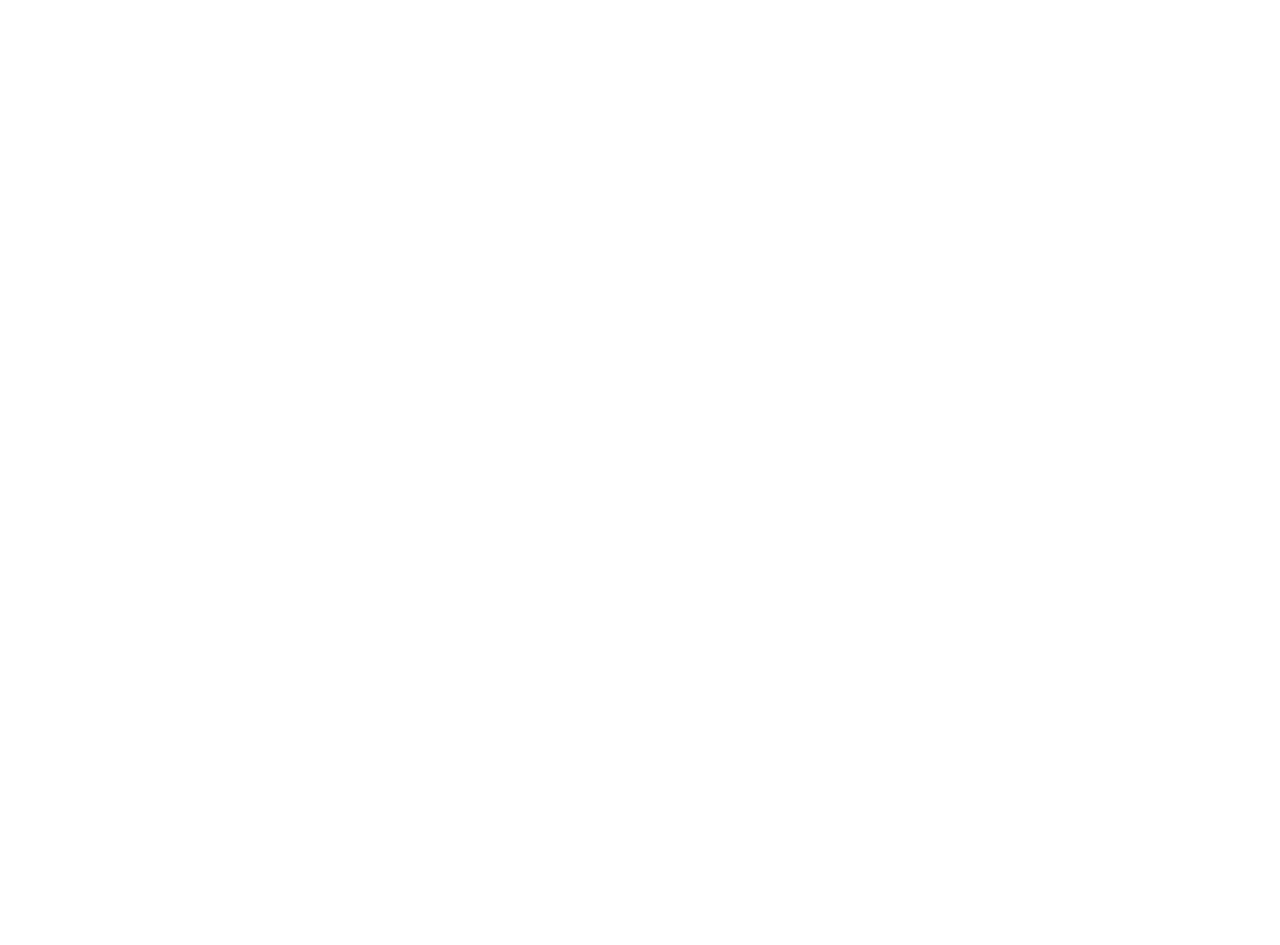
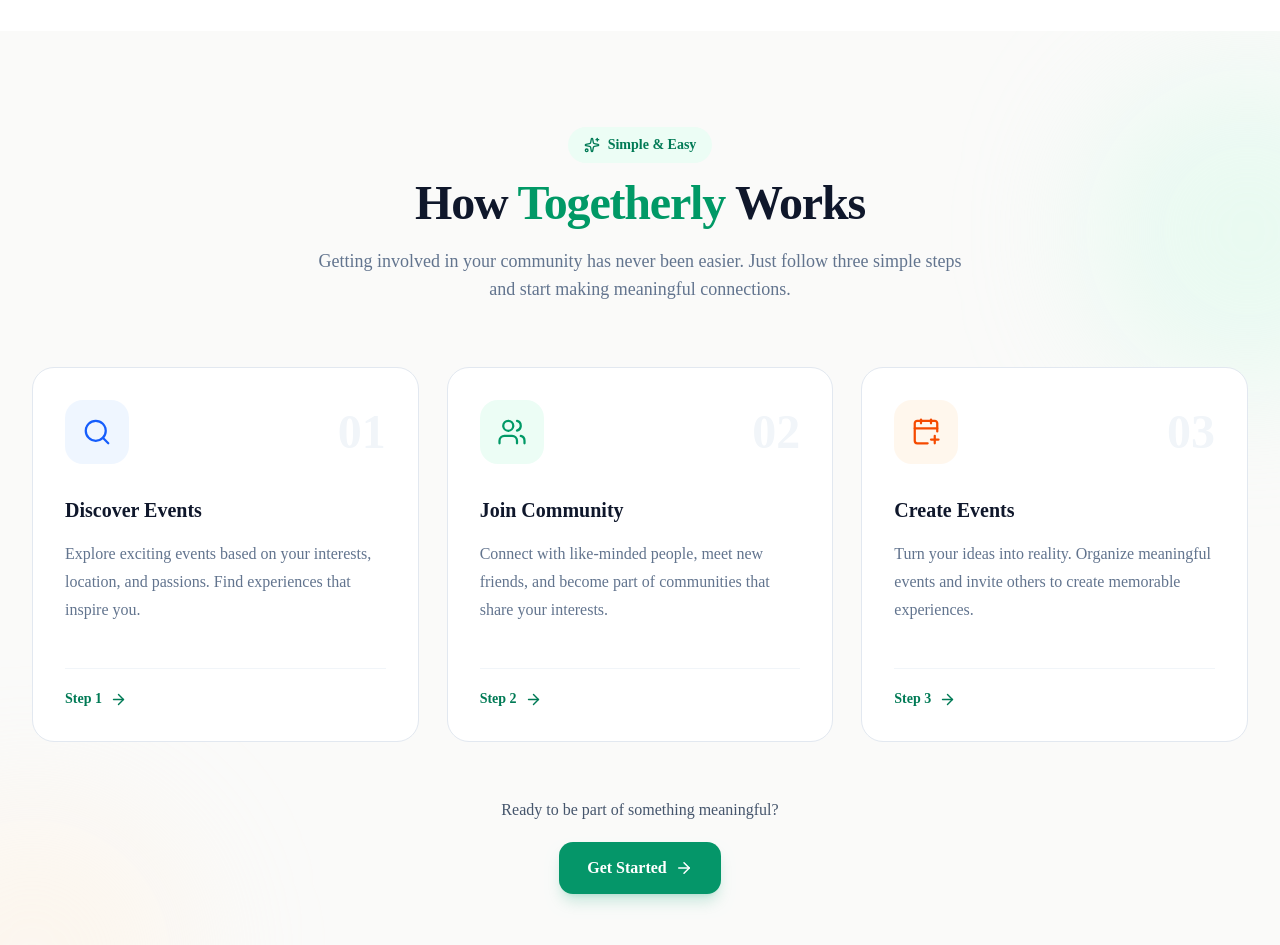
Before and after one commit to nahid1838/A8-Togetherly-Frontend, a Next.js app: page / in a window 1280 px wide. Shown: the part 1860-2805 px from the top of the page. Before the commit the page ends 1891 px from the top, so only its background shows below. Built offline with nearby package versions, Linux system fonts and the light colour scheme.

Commit message:
How it works section added

```diff
--- a/src/app/page.tsx
+++ b/src/app/page.tsx
@@ -1,11 +1,13 @@
 import EventCategories from "@/components/home/EventCategories";
 import HeroSection from "@/components/home/HeroSection";
+import HowItWorks from "@/components/home/HowItWorks";
 
 export default function Home() {
   return (
     <div>
       <HeroSection />
       <EventCategories />
+      <HowItWorks />
     </div>
   );
 }
--- /dev/null
+++ b/src/components/home/HowItWorks.tsx
@@ -0,0 +1,123 @@
+
+import {
+  Search,
+  Users,
+  CalendarPlus,
+  ArrowRight,
+  Sparkles,
+} from "lucide-react";
+
+const steps = [
+  {
+    number: "01",
+    title: "Discover Events",
+    description:
+      "Explore exciting events based on your interests, location, and passions. Find experiences that inspire you.",
+    icon: Search,
+    color: "bg-blue-50 text-blue-600",
+  },
+  {
+    number: "02",
+    title: "Join Community",
+    description:
+      "Connect with like-minded people, meet new friends, and become part of communities that share your interests.",
+    icon: Users,
+    color: "bg-emerald-50 text-emerald-600",
+  },
+  {
+    number: "03",
+    title: "Create Events",
+    description:
+      "Turn your ideas into reality. Organize meaningful events and invite others to create memorable experiences.",
+    icon: CalendarPlus,
+    color: "bg-orange-50 text-orange-600",
+  },
+];
+
+export default function HowItWorks() {
+  return (
+    <section className="relative overflow-hidden bg-[#FAFAF9] px-5 py-20 md:px-8 lg:py-24">
+      {/* Background Decoration */}
+      <div className="absolute -right-32 top-10 h-80 w-80 rounded-full bg-emerald-100/40 blur-3xl" />
+      <div className="absolute -bottom-32 -left-32 h-80 w-80 rounded-full bg-orange-100/30 blur-3xl" />
+
+      <div className="relative mx-auto max-w-7xl">
+
+        {/* Section Heading */}
+        <div className="mx-auto mb-16 max-w-2xl text-center">
+          <span className="mb-4 inline-flex items-center gap-2 rounded-full bg-emerald-50 px-4 py-2 text-sm font-semibold text-emerald-700">
+            <Sparkles size={16} />
+            Simple & Easy
+          </span>
+
+          <h2 className="text-3xl font-bold tracking-tight text-slate-900 sm:text-4xl lg:text-5xl">
+            How <span className="text-emerald-600">Togetherly</span> Works
+          </h2>
+
+          <p className="mt-5 text-base leading-7 text-slate-500 sm:text-lg">
+            Getting involved in your community has never been easier.
+            Just follow three simple steps and start making meaningful connections.
+          </p>
+        </div>
+
+        {/* Steps */}
+        <div className="grid gap-7 md:grid-cols-3">
+          {steps.map((step, index) => {
+            const Icon = step.icon;
+
+            return (
+              <div
+                key={step.number}
+                className="group relative rounded-3xl border border-slate-200 bg-white p-8 transition-all duration-300 hover:-translate-y-2 hover:border-emerald-200 hover:shadow-xl hover:shadow-emerald-900/5"
+              >
+                {/* Step Number */}
+                <div className="mb-8 flex items-center justify-between">
+                  <div
+                    className={`flex h-16 w-16 items-center justify-center rounded-2xl ${step.color} transition-transform duration-300 group-hover:scale-110`}
+                  >
+                    <Icon size={30} strokeWidth={1.8} />
+                  </div>
+
+                  <span className="text-5xl font-extrabold text-slate-100 transition-colors group-hover:text-emerald-100">
+                    {step.number}
+                  </span>
+                </div>
+
+                {/* Content */}
+                <h3 className="text-xl font-bold text-slate-900 transition-colors group-hover:text-emerald-700">
+                  {step.title}
+                </h3>
+
+                <p className="mt-4 min-h-[100px] text-sm leading-7 text-slate-500 sm:text-base">
+                  {step.description}
+                </p>
+
+                {/* Bottom Indicator */}
+                <div className="mt-7 flex items-center gap-2 border-t border-slate-100 pt-5 text-sm font-semibold text-emerald-700">
+                  <span>Step {index + 1}</span>
+                  <ArrowRight
+                    size={17}
+                    className="transition-transform group-hover:translate-x-1"
+                  />
+                </div>
+              </div>
+            );
+          })}
+        </div>
+
+        {/* Bottom CTA */}
+        <div className="mt-14 text-center">
+          <p className="mb-5 text-slate-600">
+            Ready to be part of something meaningful?
+          </p>
+
+          <button className="inline-flex items-center gap-2 rounded-xl bg-[#059669] px-7 py-3.5 font-semibold text-white shadow-lg shadow-emerald-600/20 transition-all hover:-translate-y-1 hover:bg-[#047857]">
+            Get Started
+            <ArrowRight size={18} />
+          </button>
+        </div>
+
+      </div>
+    </section>
+  );
+}
--- a/src/components/home/Navbar.tsx
+++ b/src/components/home/Navbar.tsx
@@ -76,9 +76,6 @@ export default function Navbar() {
               {item.label}
             </Link>
           ))}
-          <Link href="/login" className="shrink-0 rounded-full bg-emerald-600 px-3.5 py-2 text-xs font-semibold text-white">
-            Join Togetherly
-          </Link>
         </nav>
       </div>
     </header>
```
